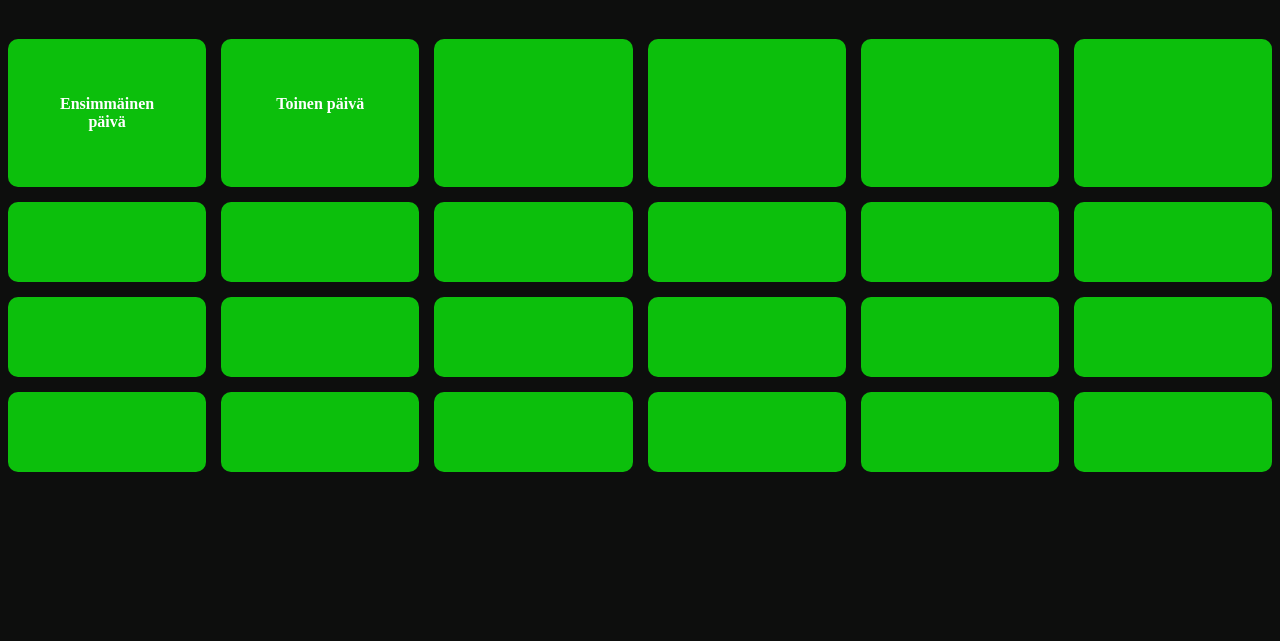
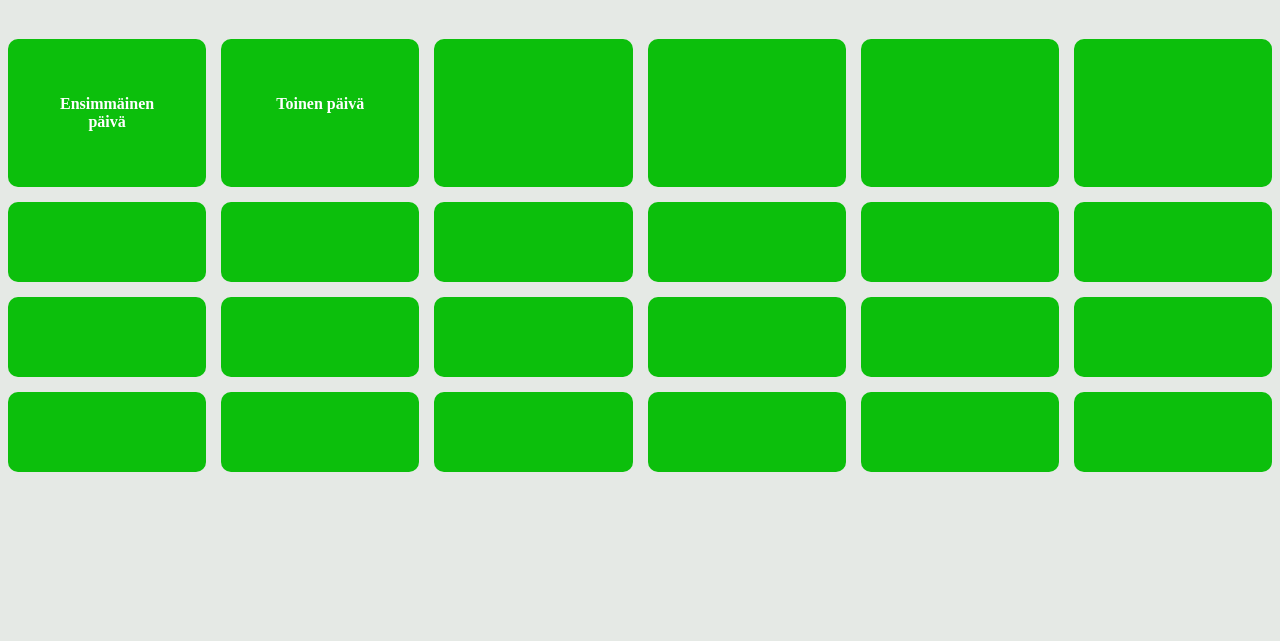
Before and after one commit to Jesper-92/Ryhma-6-Repo, a plain HTML site: page Joulukalenteri.html in a window 1280 px wide. Shown: the part 159-800 px from the top of the page. Drawn offline with Linux system fonts and the light colour scheme.

Commit message:
Update tyylit.css

```diff
--- a/tyylit.css
+++ b/tyylit.css
@@ -1,7 +1,7 @@
 body {
 
 
-    background-color: #0d0e0d;
+    background-color: #e5e9e5;
 }
 
 
```
